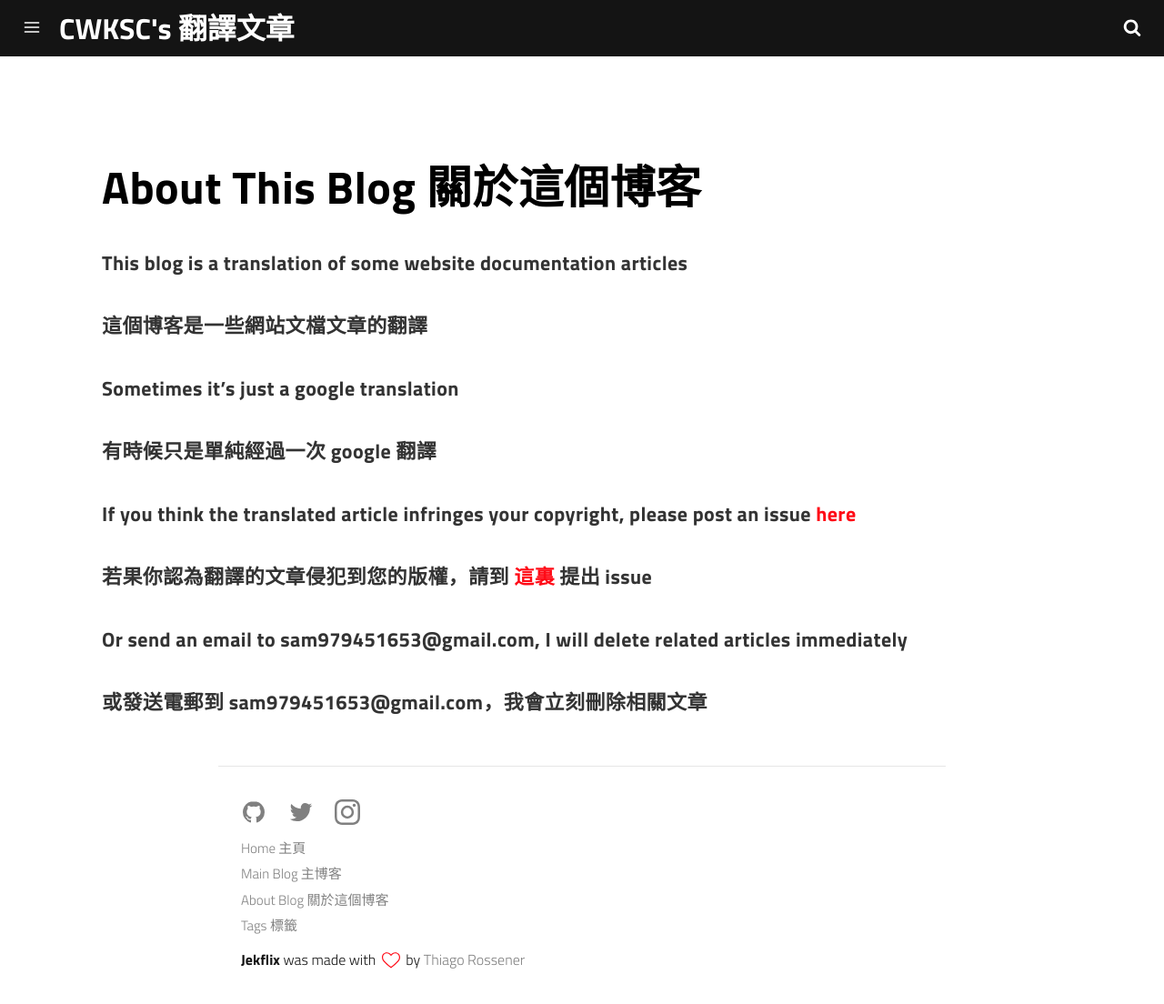
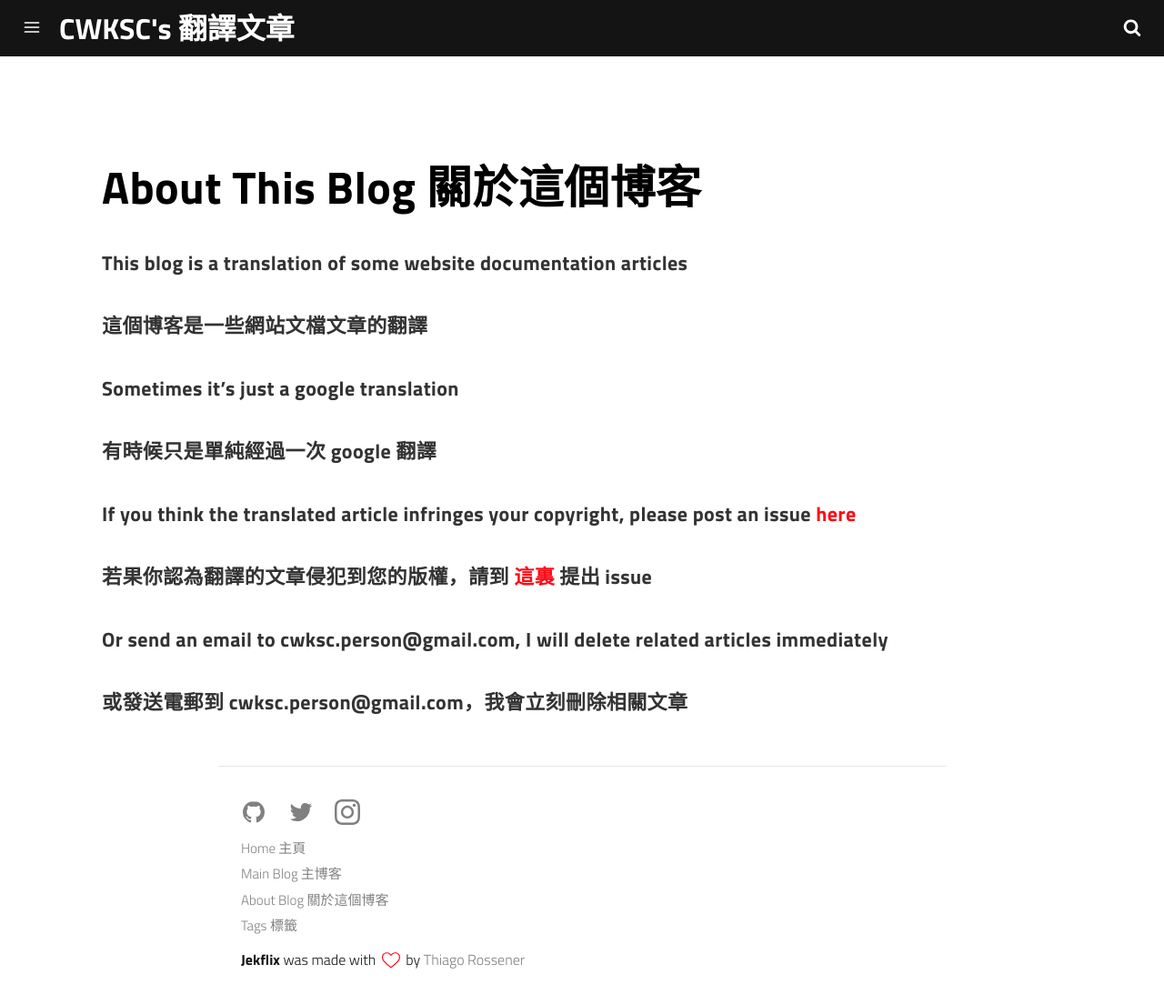
Before and after one commit to CWKSC/TranslateArticles, a Jekyll site: the page built from pages/about_this_blog.md, in a window 1280 px wide and 1104 px high. Shown: the whole window at 91% size. Built offline with Jekyll 4.4.1, drawn with Linux system fonts in a browser that asks for light colours; a script that is not in the unit is left out.

Commit message:
Update about_this_blog.md

```diff
--- a/pages/about_this_blog.md
+++ b/pages/about_this_blog.md
@@ -21,6 +21,6 @@ If you think the translated article infringes your copyright, please post an iss
 
 若果你認為翻譯的文章侵犯到您的版權，請到 [這裏](https://github.com/CWKSC/BlogComment/issues) 提出 issue
 
-Or send an email to sam979451653@gmail.com, I will delete related articles immediately
+Or send an email to cwksc.person@gmail.com, I will delete related articles immediately
 
-或發送電郵到 sam979451653@gmail.com，我會立刻刪除相關文章
+或發送電郵到 cwksc.person@gmail.com，我會立刻刪除相關文章
```
